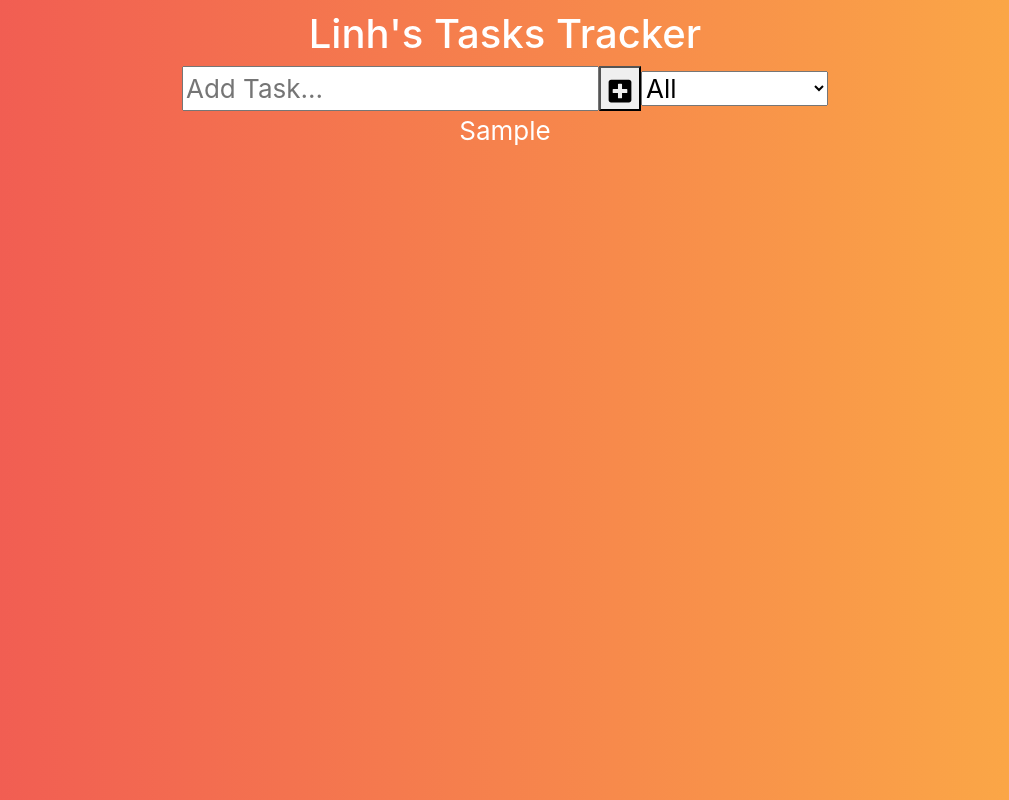
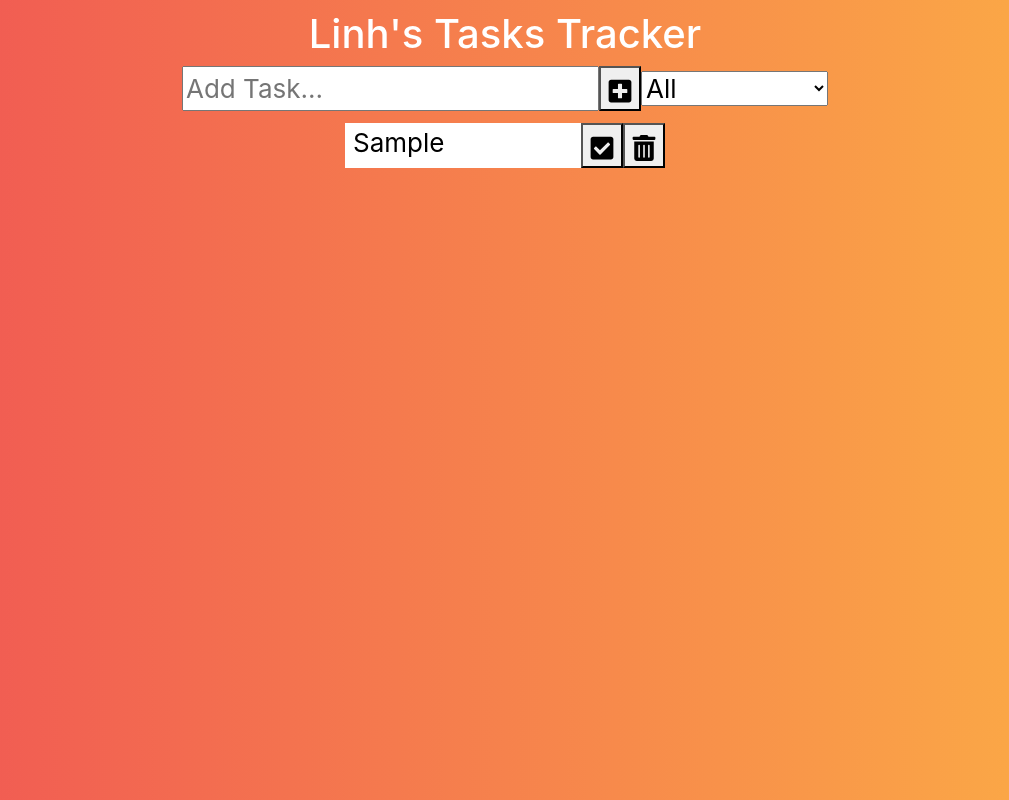
Before and after one commit to Linhbui88/react-tasks-tracker, a React (Create React App) app: page / in a window 1280 px wide. Both pictures are taken after typing "Sample" into the empty fields and a click on the button 755 px from the left and 88 px from the top of the page. Shown: the whole page, without its empty margins (135-1144 px from the left). Built offline with nearby package versions, Linux system fonts and the light colour scheme.

Commit message:
delete button

```diff
--- a/src/App.css
+++ b/src/App.css
@@ -1,7 +1,3 @@
-.App {
-  text-align: center;
-}
-
 .App-logo {
   height: 20vmin;
   pointer-events: none;
--- a/src/App.js
+++ b/src/App.js
@@ -9,16 +9,14 @@ function App() {
   const [tasks, setTasks] = useState([])
 
    return (
-    <div className="App">
+    <div className="App d-flex align-items-center">
       <h1>Linh's Tasks Tracker</h1>
-      <div>
 
-        <TaskForm  inputText={inputText} setInputText={setInputText} tasks={tasks}  setTasks={setTasks}/>
-        {tasks.map(task =>(
-          <Task key={uuidv4()} task={task} setTasks={setTasks}/>
-        ))}
+      <TaskForm  inputText={inputText} setInputText={setInputText} tasks= {tasks}  setTasks={setTasks} />
 
-      </div>
+      {tasks.map(task =>(
+        <Task key={uuidv4()} task={task} tasks={tasks} setTasks={setTasks}/>
+      ))}
     </div>
 
 
--- a/src/components/Task.js
+++ b/src/components/Task.js
@@ -1,8 +1,22 @@
-const Task = ({task}) => {
+import {FaCheckSquare, FaTrashAlt} from 'react-icons/fa'
+
+
+const Task = ({task,tasks, setTasks}) => {
+  const handleRemoveTask = () =>{
+    setTasks(tasks.filter(el=> el.id!== task.id))
+  }
   return (
-    <div>
+
+    <div className="bg-white text-black m-1 w-25 text-break d-flex flex-row align-items-start justify-content-between">
+      <div className='mx-2'>
       {task.text}
+      </div>
+      <div className='d-flex flex-row'>
+        <button><FaCheckSquare /></button>
+        <button onClick={handleRemoveTask}><FaTrashAlt /></button>
+      </div>
     </div>
+
   )
 }
 
--- a/src/components/TaskForm.js
+++ b/src/components/TaskForm.js
@@ -1,17 +1,19 @@
 import {useState} from 'react';
 import { FaPlusSquare } from 'react-icons/fa';
+import { v4 as uuidv4 } from 'uuid';
 
 const TaskForm = ({ inputText, setInputText,tasks, setTasks,}) => {
 
   const handleSubmit = (e) =>{
     e.preventDefault()
-    setTasks([...tasks, {text:inputText, isCompleted: false}])
+    if(!inputText) return
+    setTasks([...tasks, {text:inputText, id: uuidv4(), isCompleted: false}])
     setInputText("")
   }
 
   return (
 
-    <div>
+    <div className= "mb-2">
       <form>
         <input
           type="text"
```
